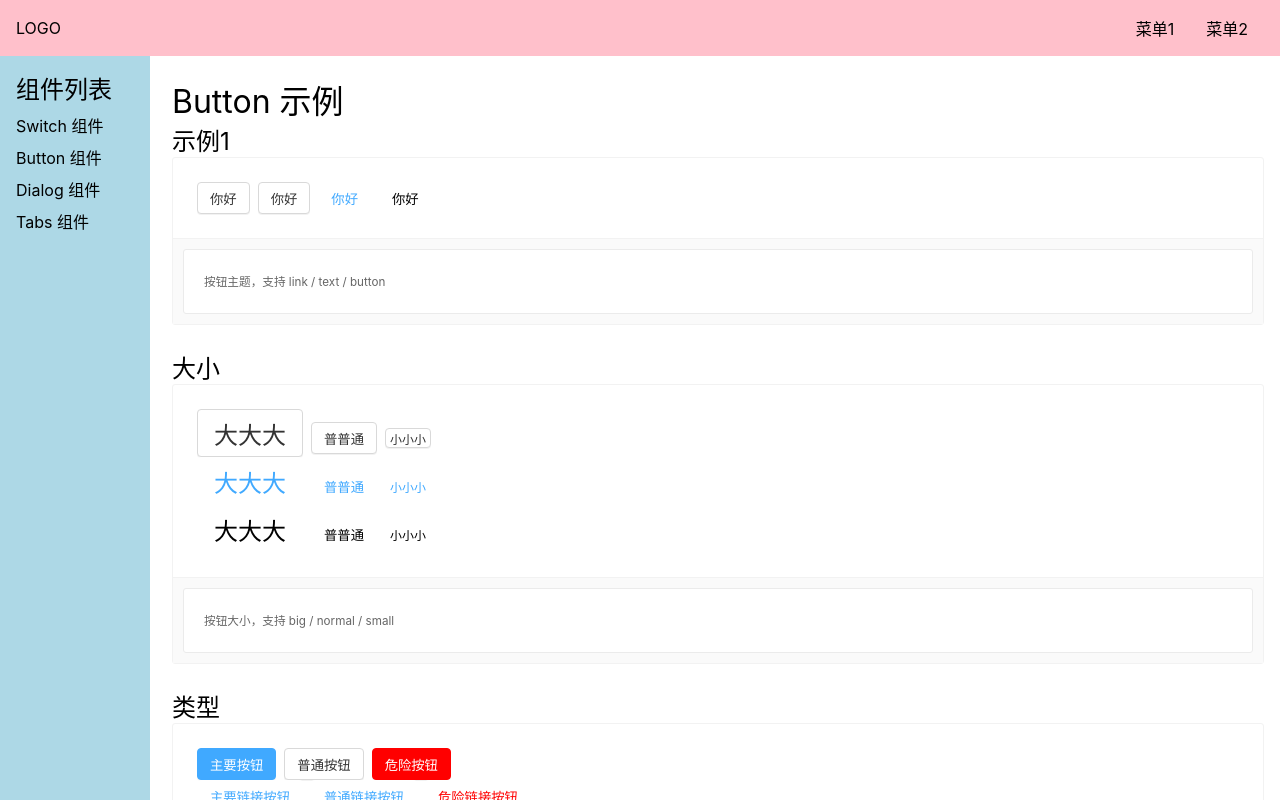
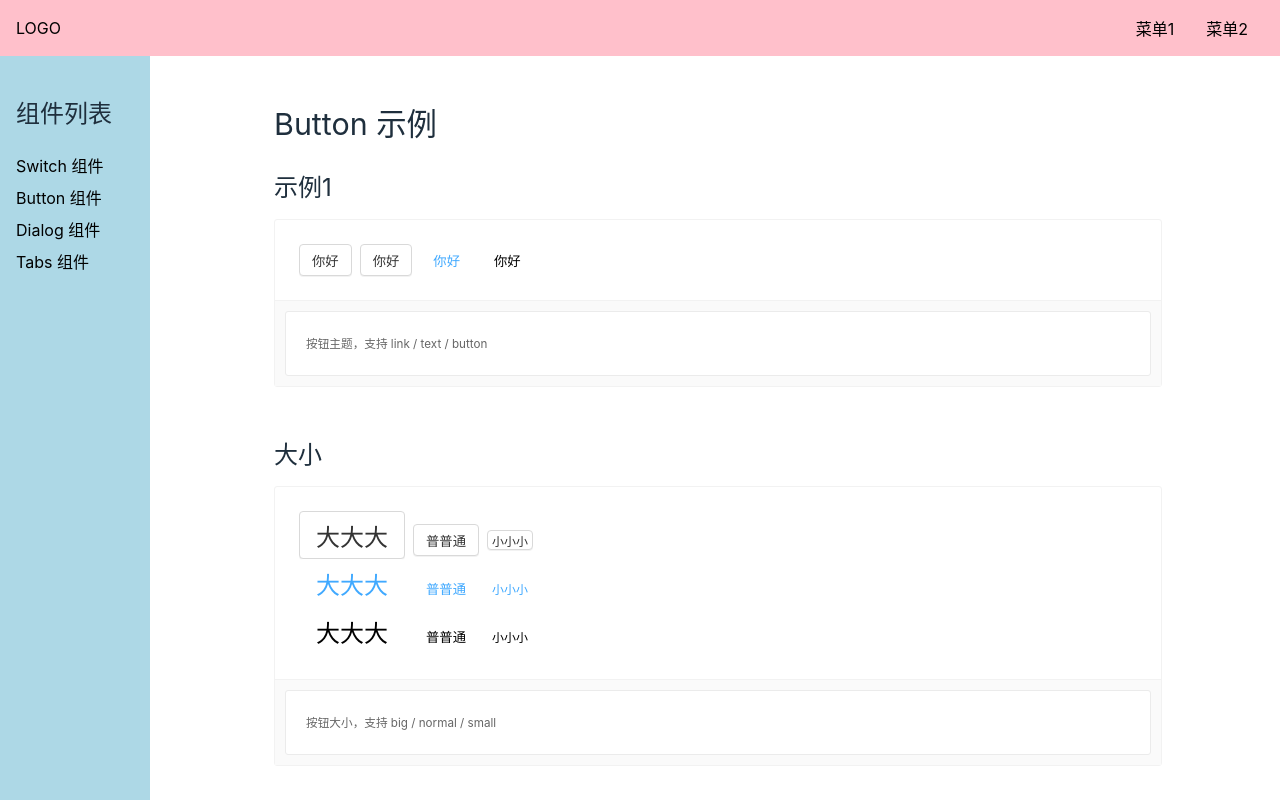
Before and after one commit to wencaizhang/ActionVue, a Vue app: page /#/docs/button in a window 1280 px wide. Shown: the top 800 px of the page. Built offline with nearby package versions, Linux system fonts and the light colour scheme.

Commit message:
update styles

```diff
--- a/src/index.scss
+++ b/src/index.scss
@@ -3,18 +3,22 @@
   padding: 0;
   box-sizing: border-box;
 }
+
 ul,
 ol {
   list-style: none;
 }
+
 a {
   text-decoration: none;
   color: inherit;
+
   &:hover {
     border-bottom: 1px solid;
     cursor: pointer;
   }
 }
+
 h1,
 h2,
 h3,
@@ -44,10 +48,40 @@ table {
   overflow-x: auto;
   color: #2c3e50;
 }
+
 tr {
   border-top: 1px solid #dfe2e5;
 }
-table td, table th {
+
+table td,
+table th {
   border: 1px solid #f2f2f2;
   padding: .6em 1em;
 }
+
+h1,
+h2,
+h3,
+h4,
+h5,
+h6 {
+  margin-top: -3.1rem;
+  padding-top: 4.6rem;
+  margin-bottom: 0;
+  font-weight: 400;
+  color: #1f2f3d;
+  border: none;
+}
+
+h1 {
+  font-size: 1.9rem
+}
+
+h2 {
+  font-size: 1.5rem;
+  padding-bottom: 1rem
+}
+
+h3 {
+  font-size: 1.2rem
+}
--- a/src/views/Docs.vue
+++ b/src/views/Docs.vue
@@ -103,5 +103,9 @@ aside {
 
 main {
   overflow: auto;
+  max-width: 920px;
+  margin: 0 auto;
+  padding: 2rem 2.5rem;
 }
+
 </style>
```
